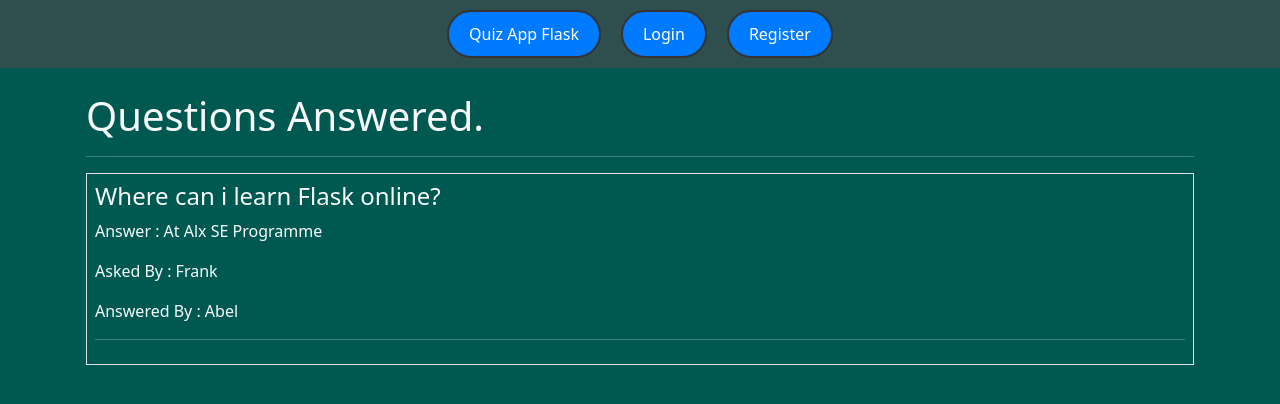
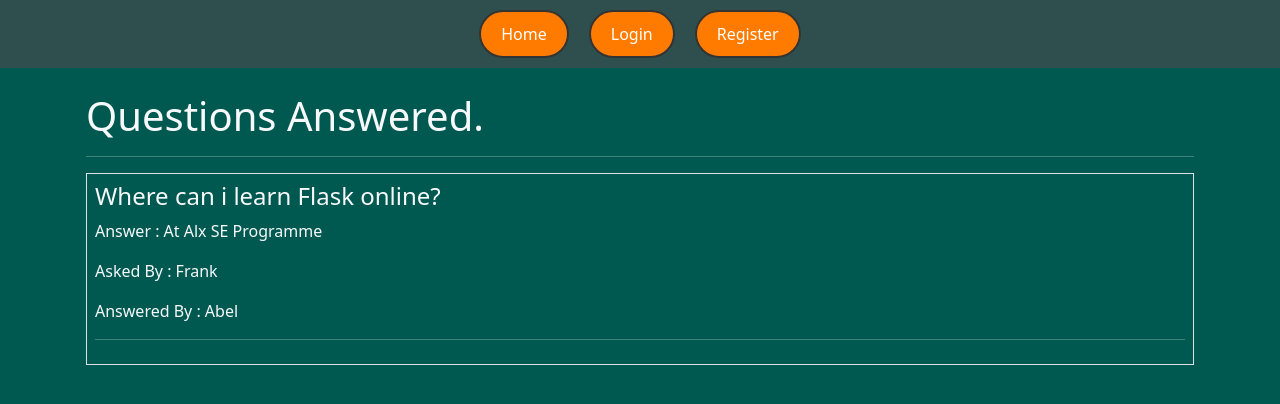
Before and after one commit to Eseigbe111/quiz_app1, a Flask app: page / in a window 1280 px wide. Shown: the top 404 px of the page. Run offline with Flask 3, Linux system fonts and the light colour scheme; data comes from the database, SQL or seed files in the repository.

Commit message:
Changes made to all html files

```diff
--- a/static/home.css
+++ b/static/home.css
@@ -36,12 +36,12 @@
   text-align: center;
   text-decoration: none;
   color: #fff; /* Text color */
-  background-color: #007bff; /* Button color */
+  background-color: rgb(255, 123, 0); /* Button color */
   transition: background-color 0.3s, color 0.3s;
 }
 
 .nav-link1:hover {
-  background-color: #0056b3; /* Hover color */
+  background-color: #333; /* Hover color */
   color: #fff; /* Hover text color */
 }
 
--- a/templates/allusers.html
+++ b/templates/allusers.html
@@ -5,7 +5,7 @@
   <head>
     <meta charset="utf-8" />
     <meta name="viewport" content="width=device-width, initial-scale=1" />
-    <title>Bootstrap demo</title>
+    <title>All users</title>
     <link
       href="https://cdn.jsdelivr.net/npm/bootstrap@5.3.2/dist/css/bootstrap.min.css"
       rel="stylesheet"
--- a/templates/answerquestions.html
+++ b/templates/answerquestions.html
@@ -5,7 +5,7 @@
   <head>
     <meta charset="utf-8" />
     <meta name="viewport" content="width=device-width, initial-scale=1" />
-    <title>Bootstrap demo</title>
+    <title>Answer questions</title>
     <link
       href="https://cdn.jsdelivr.net/npm/bootstrap@5.3.2/dist/css/bootstrap.min.css"
       rel="stylesheet"
--- a/templates/askquestions.html
+++ b/templates/askquestions.html
@@ -5,7 +5,7 @@
   <head>
     <meta charset="utf-8" />
     <meta name="viewport" content="width=device-width, initial-scale=1" />
-    <title>Bootstrap demo</title>
+    <title>Ask questions</title>
     <link
       href="https://cdn.jsdelivr.net/npm/bootstrap@5.3.2/dist/css/bootstrap.min.css"
       rel="stylesheet"
--- a/templates/home.html
+++ b/templates/home.html
@@ -5,7 +5,7 @@
   <head>
     <meta charset="utf-8" />
     <meta name="viewport" content="width=device-width, initial-scale=1" />
-    <title>Bootstrap demo</title>
+    <title>Home</title>
     <link
       href="https://cdn.jsdelivr.net/npm/bootstrap@5.3.2/dist/css/bootstrap.min.css"
       rel="stylesheet"
--- a/templates/login.html
+++ b/templates/login.html
@@ -5,7 +5,7 @@
   <head>
     <meta charset="utf-8" />
     <meta name="viewport" content="width=device-width, initial-scale=1" />
-    <title>Bootstrap demo</title>
+    <title>Login</title>
     <link
       href="https://cdn.jsdelivr.net/npm/bootstrap@5.3.2/dist/css/bootstrap.min.css"
       rel="stylesheet"
--- a/templates/register.html
+++ b/templates/register.html
@@ -5,7 +5,7 @@
   <head>
     <meta charset="utf-8" />
     <meta name="viewport" content="width=device-width, initial-scale=1" />
-    <title>Bootstrap demo</title>
+    <title>Register</title>
     <link
       href="https://cdn.jsdelivr.net/npm/bootstrap@5.3.2/dist/css/bootstrap.min.css"
       rel="stylesheet"
--- a/templates/showlinks.html
+++ b/templates/showlinks.html
@@ -3,7 +3,7 @@
 {% macro show_links(user) %}
 <ul class="nav justify-content-center custom-darkslategray">
     <li class="nav-item">
-      <a class="nav-link active nav-link1" aria-current="page" href="{{ url_for('index') }}">Quiz App Flask</a>
+      <a class="nav-link active nav-link1" aria-current="page" href="{{ url_for('index') }}">Home</a>
     </li>
     {% if not user %}
     <li class="nav-item">
--- a/templates/unansweredquestions.html
+++ b/templates/unansweredquestions.html
@@ -5,7 +5,7 @@
   <head>
     <meta charset="utf-8" />
     <meta name="viewport" content="width=device-width, initial-scale=1" />
-    <title>Bootstrap demo</title>
+    <title>Unanswered Questions</title>
     <link
       href="https://cdn.jsdelivr.net/npm/bootstrap@5.3.2/dist/css/bootstrap.min.css"
       rel="stylesheet"
```
